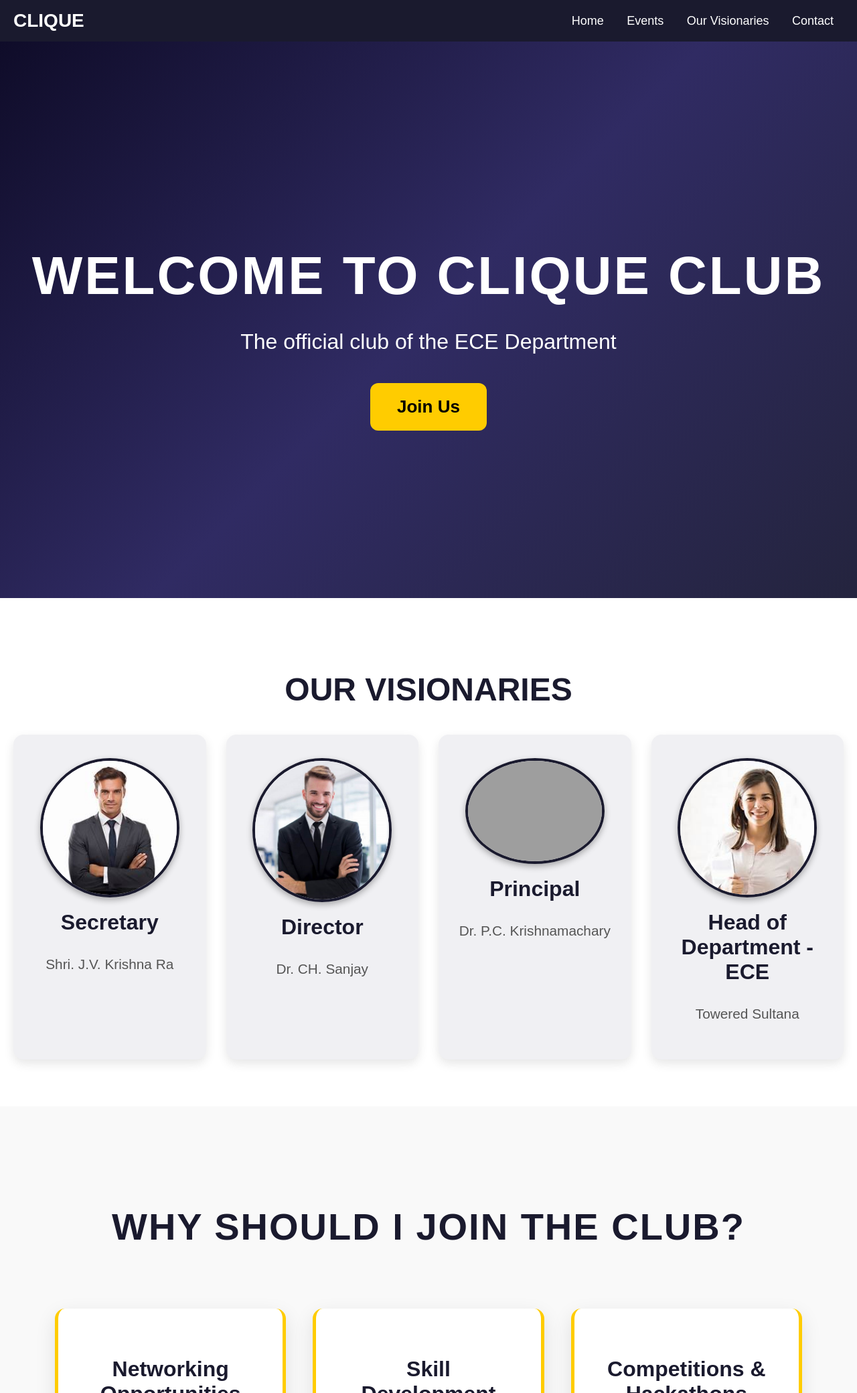
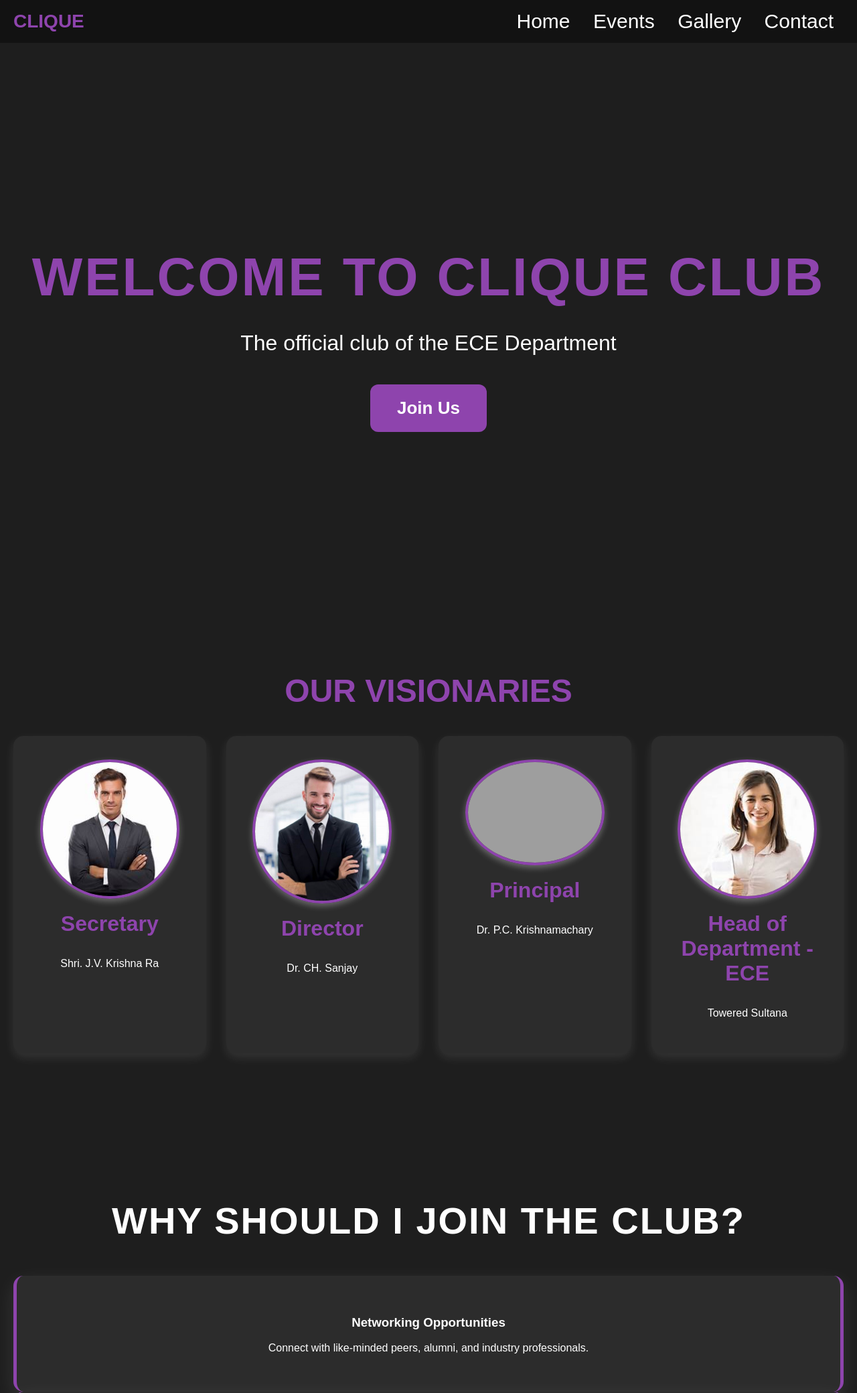
Before and after one commit to RishwanthPonnam/team-clique-web-application-, a Flask app: page / in a window 1280 px wide. Shown: the top 2080 px of the page at 67% size. Run offline with Flask 3, Linux system fonts and the light colour scheme; some libraries are stand-ins or nearby versions; grey boxes are pictures that could not be loaded.

Commit message:
update styles and index.html

```diff
--- a/static/style.css
+++ b/static/style.css
@@ -1,9 +1,10 @@
-/* General Styling */
+/* Global Styles */
 body {
     font-family: Arial, sans-serif;
     margin: 0;
     padding: 0;
-    background-color: #f0f2f5; /* Softer, modern background */
+    background-color: #2C2C2C; /* Charcoal Gray */
+    color: white;
 }
 
 /* Navbar */
@@ -11,81 +12,85 @@ nav {
     display: flex;
     justify-content: space-between;
     align-items: center;
-    background: #1a1a2e;
+    background: #121212; /* Pure Black */
     color: white;
     padding: 15px 20px;
-    box-shadow: 0 4px 10px rgba(0, 0, 0, 0.5);
+    box-shadow: 0 4px 10px rgba(255, 255, 255, 0.1);
 }
 
 nav .logo {
     font-size: 28px;
     font-weight: bold;
+    color: #8E44AD; /* Violet */
 }
 
 nav a {
     color: white;
     text-decoration: none;
     margin: 0 15px;
-    font-size: 18px;
+    font-size: 30px;
     transition: color 0.3s ease;
 }
 
 nav a:hover {
-    color: #ffcc00;
+    color: #8E44AD; /* Violet Accent */
 }
 
 /* Hero Section */
 .hero {
     text-align: center;
-    padding: 250px 20px; /* Increased padding for a grander feel */
-    background: linear-gradient(135deg, #0f0c29, #302b63, #24243e);
+    padding: 250px 20px;
+    background: #1E1E1E; /* Dark Gray */
     color: white;
 }
 
 .hero h1 {
-    font-size: 5rem; /* Bigger heading for a premium look */
+    font-size: 5rem;
     font-weight: bold;
     margin-bottom: 20px;
     text-transform: uppercase;
     letter-spacing: 3px;
     animation: fadeInText 1.5s ease-in-out;
+    color: #8E44AD; /* Violet */
 }
 
 .hero p {
-    font-size: 2rem; /* Increased text size for clarity */
+    font-size: 2rem;
     max-width: 1000px;
     margin: 0 auto 30px;
     line-height: 2;
     animation: fadeInText 1.5s ease-in-out;
 }
 
+/* CTA Button */
 .cta-button {
-    background: #ffcc00;
+    background: #8E44AD; /* Violet */
     border: none;
-    padding: 20px 40px; /* More prominent button */
+    padding: 20px 40px;
     font-size: 26px;
     font-weight: bold;
     cursor: pointer;
     border-radius: 12px;
-    transition: background 0.3s ease, box-shadow 0.3s ease;
+    transition: 0.3s ease, box-shadow 0.3s ease;
     animation: fadeInText 2s ease-in-out;
+    color: white;
 }
 
 .cta-button:hover {
-    background: #e6b800;
-    box-shadow: 0 8px 20px rgba(255, 204, 0, 0.5);
+    background: #732D91; /* Darker Violet */
+    box-shadow: 0 8px 20px rgba(142, 68, 173, 0.5);
 }
 
-/* Our Visionaries Section */
+/* Visionaries Section */
 .visionaries {
     text-align: center;
     padding: 70px 20px;
-    background: #ffffff;
+    background: #1E1E1E; /* Dark Gray */
 }
 
 .section-title {
     font-size: 3rem;
-    color: #1a1a2e;
+    color: #8E44AD; /* Violet */
     margin-bottom: 40px;
     text-transform: uppercase;
     animation: fadeInDown 1s ease-in-out;
@@ -100,11 +105,11 @@ nav a:hover {
 }
 
 .visionary {
-    background: #f0f0f3;
+    background: #2C2C2C; /* Charcoal Gray */
     border-radius: 15px;
     padding: 35px 25px;
     text-align: center;
-    box-shadow: 0 6px 15px rgba(0, 0, 0, 0.1);
+    box-shadow: 0 6px 15px rgba(255, 255, 255, 0.1);
     transition: transform ease-in-out, opacity ease-in-out;
     animation: fadeIn ease-in-out;
 }
@@ -113,27 +118,95 @@ nav a:hover {
     width: 100%;
     max-width: 200px;
     border-radius: 50%;
-    border: 4px solid #1a1a2e;
-    box-shadow: 0 4px 10px rgba(0, 0, 0, 0.3);
-    animation: ease-in-out;
+    border: 4px solid #8E44AD;
+    box-shadow: 0 4px 10px rgba(255, 255, 255, 0.3);
 }
 
 .visionary h3 {
     margin-top: 15px;
     font-size: 2rem;
-    color: #1a1a2e;
+    color: #8E44AD; /* Violet */
     font-weight: bold;
 }
 
-.visionary p {
-    font-size: 1.3rem;
-    color: #555;
-    margin-top: 5px;
+/* Join Club Section */
+.join-club {
+    text-align: center;
+    padding: 100px 20px;
+    background: #1E1E1E; /* Dark Gray */
 }
 
-.visionary:hover {
+.join-club h2 {
+    font-size: 3.5rem;
+    color: white;
+    margin-bottom: 50px;
+    text-transform: uppercase;
+    font-weight: bold;
+    letter-spacing: 2px;
+}
+
+/* Benefits Cards */
+.benefit {
+    background: #2C2C2C;
+    border-radius: 15px;
+    padding: 40px 30px;
+    text-align: center;
+    box-shadow: 0 10px 30px rgba(255, 255, 255, 0.1);
+    border-left: 5px solid #8E44AD;
+    border-right: 5px solid #8E44AD;
+}
+
+.benefit:hover {
     transform: scale(1.05);
-    box-shadow: 0 8px 20px rgba(0, 0, 0, 0.2);
+}
+
+/* About College Section */
+.about-college {
+    text-align: center;
+    padding: 100px 20px;
+    background: #1E1E1E; /* Dark Gray */
+}
+
+.about-college h2 {
+    font-size: 3.5rem;
+    color: #8E44AD; /* Violet */
+    margin-bottom: 30px;
+    text-transform: uppercase;
+    font-weight: bold;
+}
+
+.about-content {
+    max-width: 900px;
+    margin: 0 auto;
+    font-size: 1.6rem;
+    color: #ddd;
+    line-height: 1.8;
+    text-align: justify;
+    padding: 20px;
+    box-shadow: 0 10px 30px rgba(255, 255, 255, 0.1);
+    border-left: 5px solid #8E44AD;
+    border-right: 5px solid #8E44AD;
+    border-radius: 10px;
+    background: #2C2C2C;
+}
+
+/* Footer */
+.footer {
+    background: #121212; /* Pure Black */
+    color: white;
+    text-align: center;
+    padding: 15px 0;
+}
+
+.footer a {
+    color: #8E44AD; /* Violet */
+    text-decoration: none;
+    margin: 0 10px;
+    transition: color ease;
+}
+
+.footer a:hover {
+    color: #ddd;
 }
 
 /* Animations */
@@ -167,166 +240,13 @@ nav a:hover {
         transform: translateY(0);
     }
 }
-/* Why Should I Join the Club? Section */
-.join-club {
-    text-align: center;
-    padding: 100px 20px;
-    background: #f9f9f9;
-}
-
-.join-club h2 {
-    font-size: 3.5rem;
-    color: #1a1a2e;
-    margin-bottom: 50px;
-    text-transform: uppercase;
-    font-weight: bold;
-    letter-spacing: 2px;
-    animation: fadeInDown  ease-in-out;
-}
-
-.benefits-container {
-    display: grid;
-    grid-template-columns: repeat(auto-fit, minmax(250px, 1fr));
-    gap: 40px;
-    justify-content: center;
-    padding: 0 5%;
-}
-
-.benefit {
-    background: white;
-    border-radius: 15px;
-    padding: 40px 30px;
-    text-align: center;
-    box-shadow: 0 10px 30px rgba(0, 0, 0, 0.1);
-    transform: translateY(40px);
-    transition:  ease-out, transform  ease-out;
-    border-left: 5px solid #ffcc00;
-    border-right: 5px solid #ffcc00;
-    position: relative;
-    overflow: hidden;
-}
-
-.benefit::before {
-    content: "";
-    position: absolute;
-    width: 100%;
-    height: 5px;
-    background: #ffcc00;
-    top: 0;
-    left: 0;
-    transform: scaleX(0);
-    transform-origin: left;
-    transition:  ease-in-out;
-}
-
-.benefit:hover::before {
-    transform: scaleX(1);
-}
-
-.benefit i {
-    font-size: 4rem;
-    color: #ffcc00;
-    margin-bottom: 15px;
-    transition:  ease-in-out;
-}
-
-.benefit:hover i {
-    transform: scale(1.1);
-}
-
-.benefit h3 {
-    font-size: 2rem;
-    color: #1a1a2e;
-    margin-bottom: 15px;
-    font-weight: bold;
-}
-
-.benefit p {
-    font-size: 1.4rem;
-    color: #555;
-    line-height: 1.8;
-}
-
-/* Animation */
-.benefit.visible {
-
-    transform: translateY(0);
-}
 
 /* Responsive Design */
 @media (max-width: 768px) {
-    .join-club h2 {
+    .join-club h2, .about-college h2 {
         font-size: 2.8rem;
     }
-    .benefits-container {
+    .benefits-container, .visionary-container {
         grid-template-columns: 1fr;
     }
 }
-
-/* About Our College Section */
-.about-college {
-    text-align: center;
-    padding: 100px 20px;
-    background: #ffffff;
-}
-
-.about-college h2 {
-    font-size: 3.5rem;
-    color: #1a1a2e;
-    margin-bottom: 30px;
-    text-transform: uppercase;
-    font-weight: bold;
-    letter-spacing: 2px;
-    animation: fadeInDown  ease-in-out;
-}
-
-.about-content {
-    max-width: 900px;
-    margin: 0 auto;
-    font-size: 1.6rem;
-    color: #555;
-    line-height: 1.8;
-    text-align: justify;
-    padding: 20px;
-    box-shadow: 0 10px 30px rgba(0, 0, 0, 0.1);
-    border-left: 5px solid #1a1a2e;
-    border-right: 5px solid #1a1a2e;
-    border-radius: 10px;
-    background: #f9f9f9;
-    transform: translateY(40px);
-    transition:  ease-out, transform 1s ease-out;
-}
-
-.about-content.visible {
-    transform: translateY(0);
-}
-
-
-/* Responsive Design */
-@media (max-width: 768px) {
-    .about-college h2 {
-        font-size: 2.8rem;
-    }
-    .about-content {
-        font-size: 1.4rem;
-    }
-}
-
-/* Footer */
-.footer {
-    background: #1a1a2e;
-    color: white;
-    text-align: center;
-    padding: 15px 0;
-}
-
-.footer a {
-    color: #ffcc00;
-    text-decoration: none;
-    margin: 0 10px;
-    transition: color  ease;
-}
-
-.footer a:hover {
-    color: #fff;
-}
--- a/templates/index.html
+++ b/templates/index.html
@@ -8,12 +8,16 @@
     <script src="https://cdnjs.cloudflare.com/ajax/libs/gsap/3.12.2/gsap.min.js"></script>
 </head>
 <body>
+       <!-- Floating Particles Effect -->
+       <div class="particles">
+        <span></span><span></span><span></span><span></span><span></span><span></span>
+    </div>
     <nav>
         <div class="logo">CLIQUE</div>
         <div>
             <a href="#">Home</a>
             <a href="#">Events</a>
-            <a href="#">Our Visionaries</a>
+            <a href="#">Gallery</a>
             <a href="#">Contact</a>
         </div>
     </nav>
```
